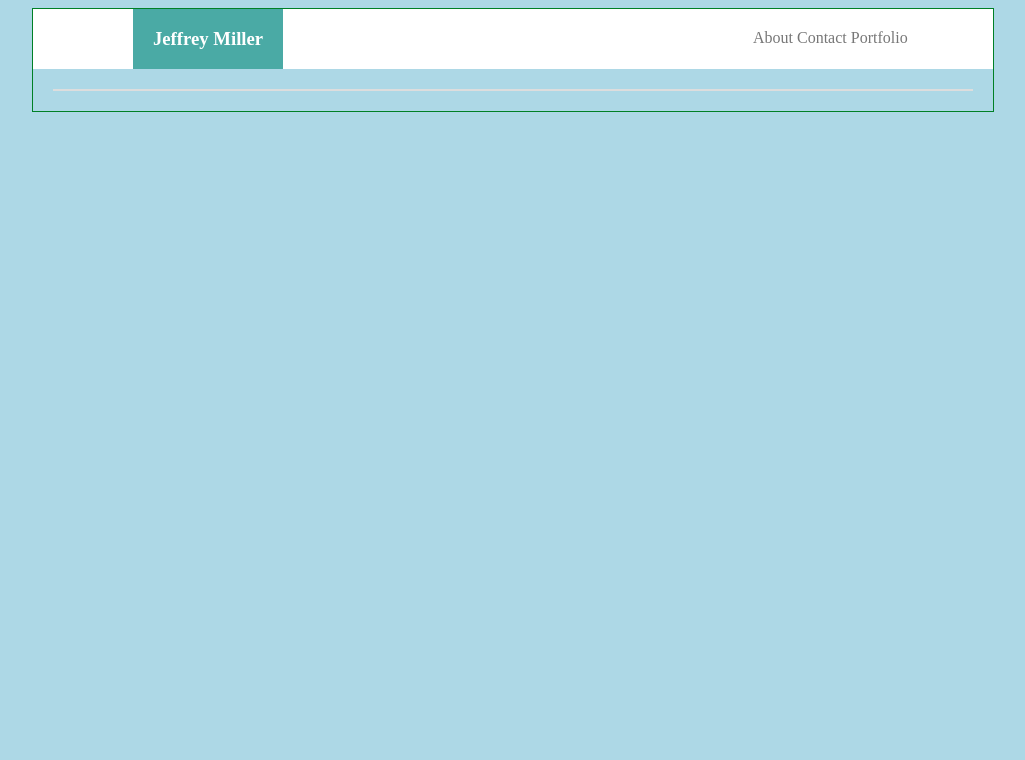
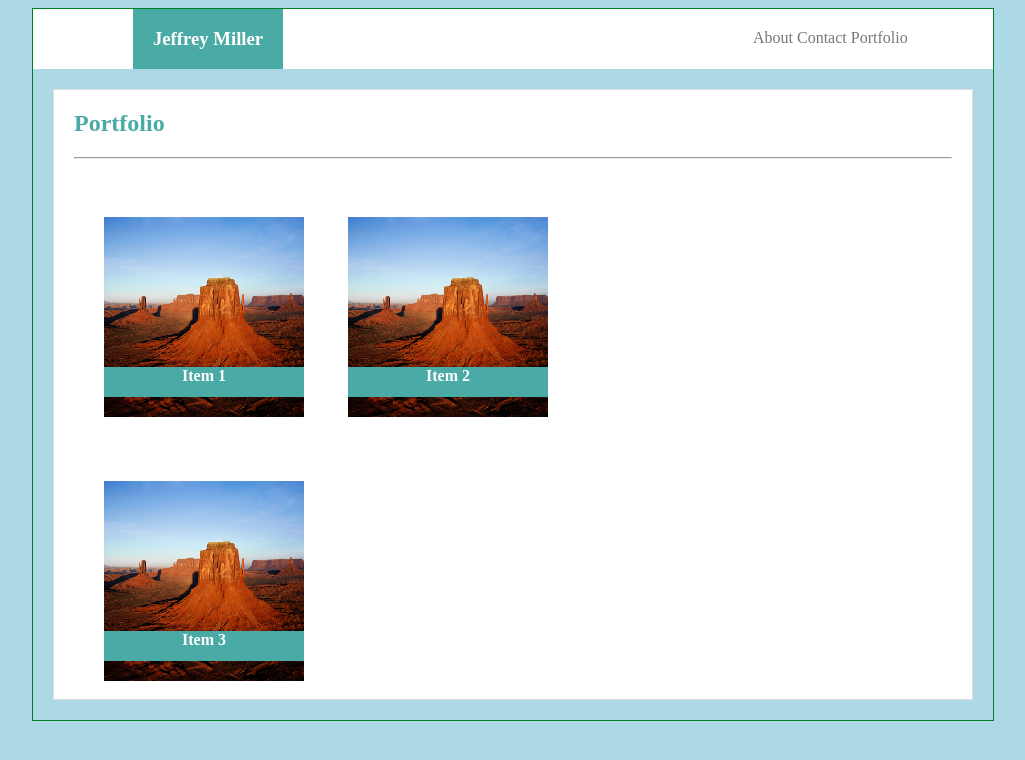
Before and after one commit to jamiller445/Basic-Portfolio, a plain HTML site: page portfolio.html in a window 1280 px wide. Shown: the whole page, without its empty margins (127-1152 px from the left). Drawn offline with Linux system fonts and the light colour scheme.

Commit message:
update-1-26Oct18

```diff
--- a/assets/css/style.css
+++ b/assets/css/style.css
@@ -18,16 +18,6 @@ a {
 
 body{
     background:lightblue;
-}
-
-#my-picture {
-    width: 200px;
-    height: 200px;
-    margin-top:20px;
-    margin-bottom:10px;
-    margin-right: 20px;
-    margin-left:20px;
-    float:left;
 }
 
 #p-container {
@@ -151,6 +141,47 @@ height:60px;
     font-size: 16px;
 }
 
+.pic-pair {
+    float:left;
+}
+
+#portfolio-items {
+    display:inline-block;
+    width:66%;
+    margin-left: 50px;
+}
+
+.portfolio-labels {
+    float:left;
+    /* display:inline-block; */
+    text-align: center;
+    background-color:#4aaaa5;
+    color:white;
+    font-weight:bold;
+     /* background-color: green; */
+    /* margin-top: 150px; */
+    /* margin-left:50px; */
+    position: relative;
+    /* left:160px; */
+    left: 0px;
+    right: 100%;
+    top:200px;
+    height: 30px;
+    /* width: 70px; */
+    /* width: 66%; */
+    width: 82%;
+}
+
+#my-picture {
+    width: 200px;
+    height: 200px;
+    margin-top:20px;
+    margin-bottom:10px;
+    /* margin-right: 20px; */
+    /* margin-left:20px; */
+    /* float:left; */
+}
+
 /* #nav-buttons { */
     /* text-align:center; */
     /* padding-top:20%; */
--- a/portfolio.html
+++ b/portfolio.html
@@ -2,6 +2,7 @@
 
 <!DOCTYPE html>
 <html>
+
 <head>
     <meta charset="UTF-8">
     <link rel="stylesheet" type="text/css" href="assets/css/style.css">
@@ -14,7 +15,9 @@
     <div id="container">
         <section id="nav-bar">
             <div id="name-box">
-                <div id="name"><h3>Jeffrey Miller</h3></div>
+                <div id="name">
+                    <h3>Jeffrey Miller</h3>
+                </div>
             </div>
             <div id="nav-box">
                 <!-- <div id="nav-links"></div> -->
@@ -28,3 +31,49 @@
         <div id="main">
             <div id="about-me">
                 <header id="about-me-header">
+                    <h2>Portfolio</h2>
+                    <hr>
+                </header>
+                <div id="portfolio-items">
+                    <div class="pic-pair">
+                        <div class="portfolio-labels">
+                            Item 1
+                            <!-- <div class="item">Item 1</div>                               -->
+                        </div>
+                        <img id="my-picture" src="Images/Desert.jpg" alt="Portfolio Item-1">
+
+
+                        <!-- <img id="my-picture" src="Images/Desert.jpg" alt="Portfolio Item-2">
+                        <img id="my-picture" src="Images/Desert.jpg" alt="Portfolio Item-3">
+                        <img id="my-picture" src="Images/Desert.jpg" alt="Portfolio Item-4"> -->
+                    </div>
+                    <div class="pic-pair">
+                        <div class="portfolio-labels">
+                            Item 2
+                            <!-- <div class="item">Item 1</div>                               -->
+                        </div>
+                        <img id="my-picture" src="Images/Desert.jpg" alt="Portfolio Item-1">
+
+
+                        <!-- <img id="my-picture" src="Images/Desert.jpg" alt="Portfolio Item-2">
+                        <img id="my-picture" src="Images/Desert.jpg" alt="Portfolio Item-3">
+                        <img id="my-picture" src="Images/Desert.jpg" alt="Portfolio Item-4"> -->
+                    </div>
+                    <div class="pic-pair">
+                        <div class="portfolio-labels">
+                            Item 3
+                            <!-- <div class="item">Item 1</div>                               -->
+                        </div>
+                        <img id="my-picture" src="Images/Desert.jpg" alt="Portfolio Item-1">
+
+
+                        <!-- <img id="my-picture" src="Images/Desert.jpg" alt="Portfolio Item-2">
+                        <img id="my-picture" src="Images/Desert.jpg" alt="Portfolio Item-3">
+                        <img id="my-picture" src="Images/Desert.jpg" alt="Portfolio Item-4"> -->
+                    </div>
+                    <!-- <div class="portfolio-labels"> -->
+                    <!-- <div class="item">Item 1</div> -->
+
+                </div>
+            </div>
+        </div>
```
Also changed, not shown: contact.html (+5 -2 lines), Images/Desert.jpg (added). Lines whose indentation alone changed are shown as unchanged.
